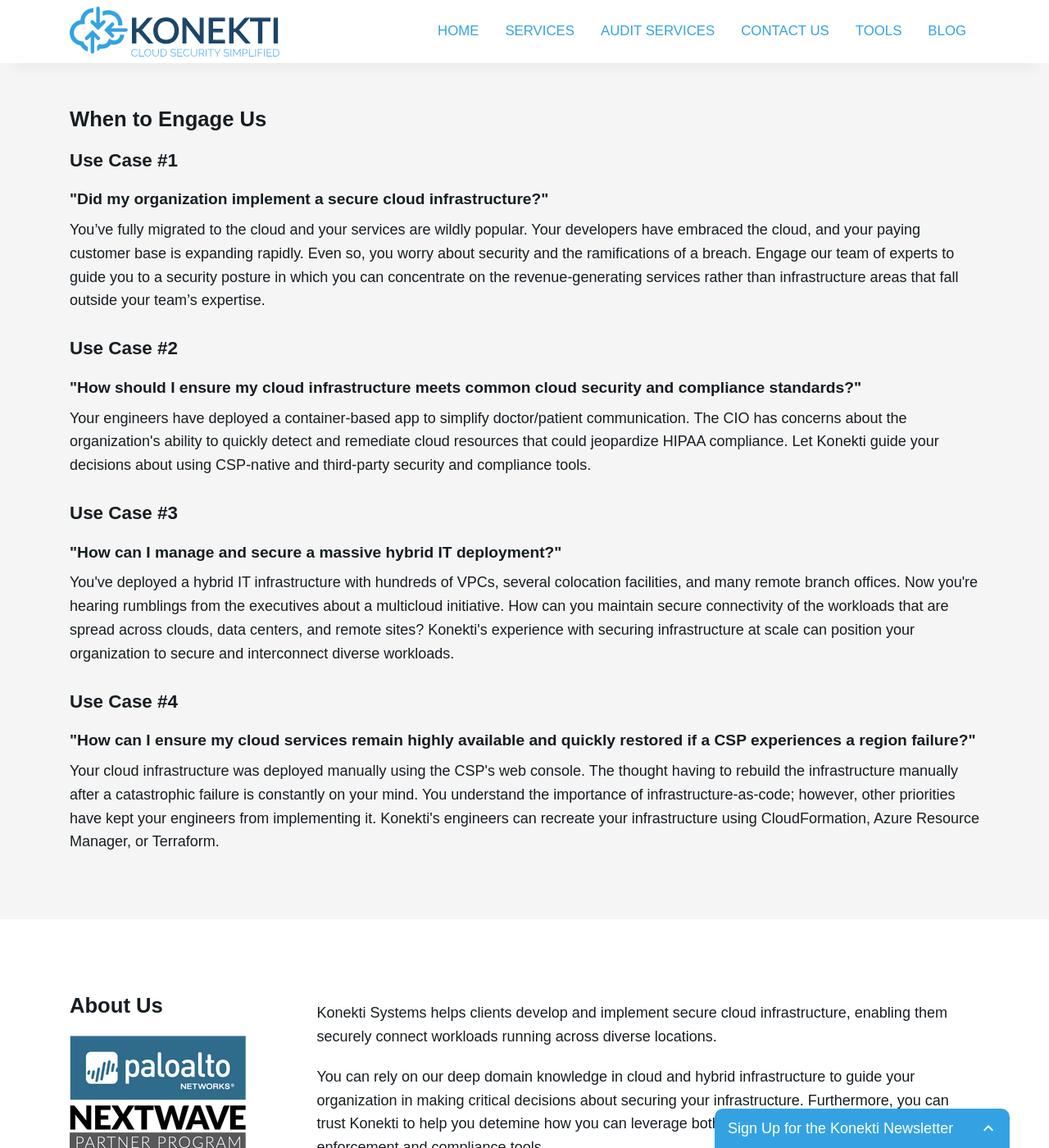
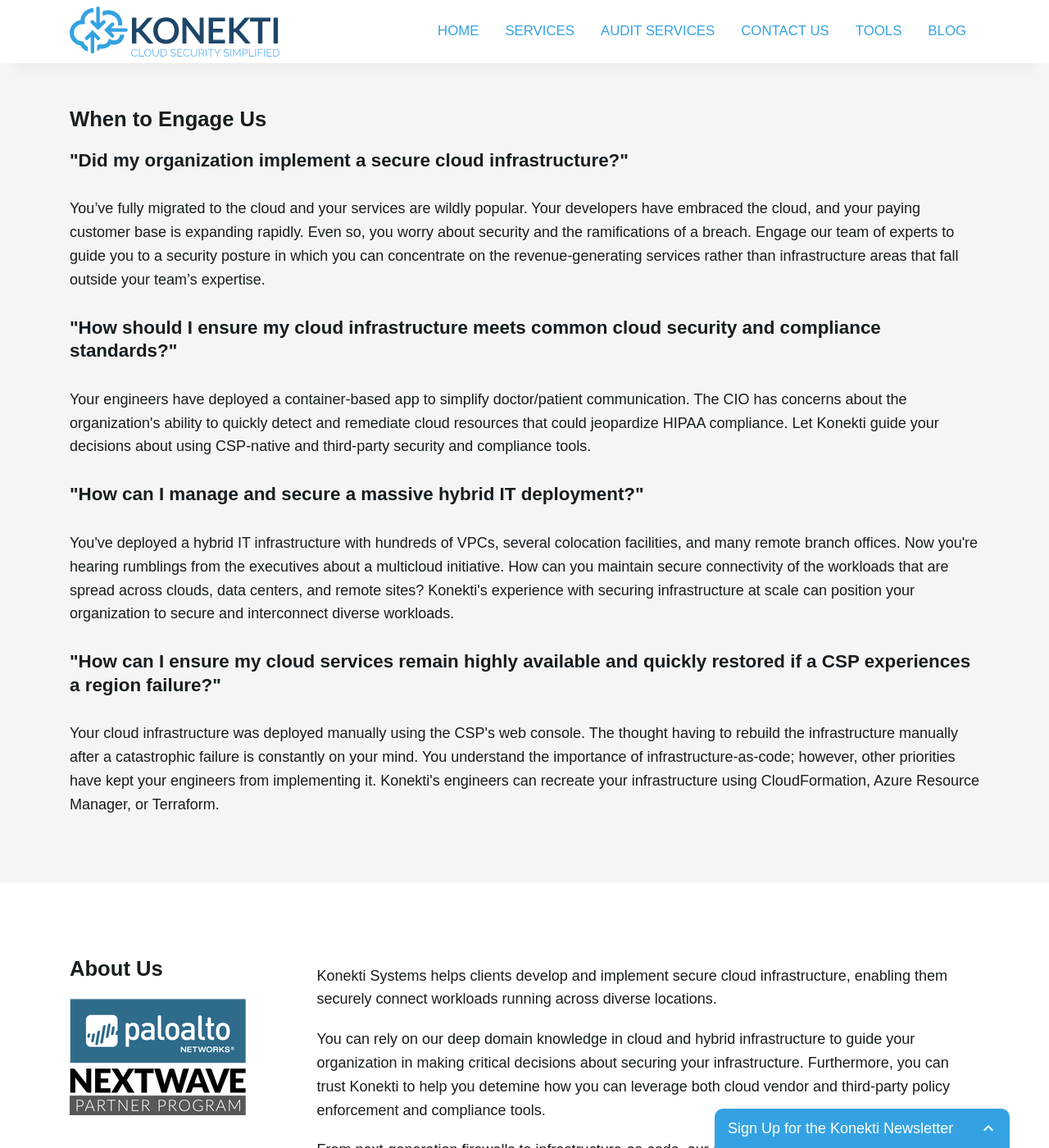
Before and after one commit to konekti/jeffbrl.github.io, a Jekyll site: the page built from _pages/index.md, in a window 1280 px wide and 1400 px high, scrolled down 2619 px. Shown: the whole window at 82% size. Built offline with Jekyll 4.4.1, drawn with Linux system fonts in a browser that asks for light colours; nearby versions of some CDN libraries.

Commit message:
remove use cases tally

```diff
--- a/_includes/sections/engage-us.html
+++ b/_includes/sections/engage-us.html
@@ -2,8 +2,8 @@
   <div class = 'container pa pb-2 pt-2'>
     <h2 class = 'left'>When to Engage Us</h2>
     {%- for case in site.data.use-cases -%}
-      <h3 class = 'pb-1 pt-1'>Use Case #{{ forloop.index }}</h3>
-      <h4>"{{ case.question }}"</h4>
+      <h3 class = 'pb-1 pt-1'>"{{ case.question }}"</h3>
+      <!-- <h4></h4> -->
       <p>{{ case.answer }}</p>
     {%- endfor -%}
   </div>
```
